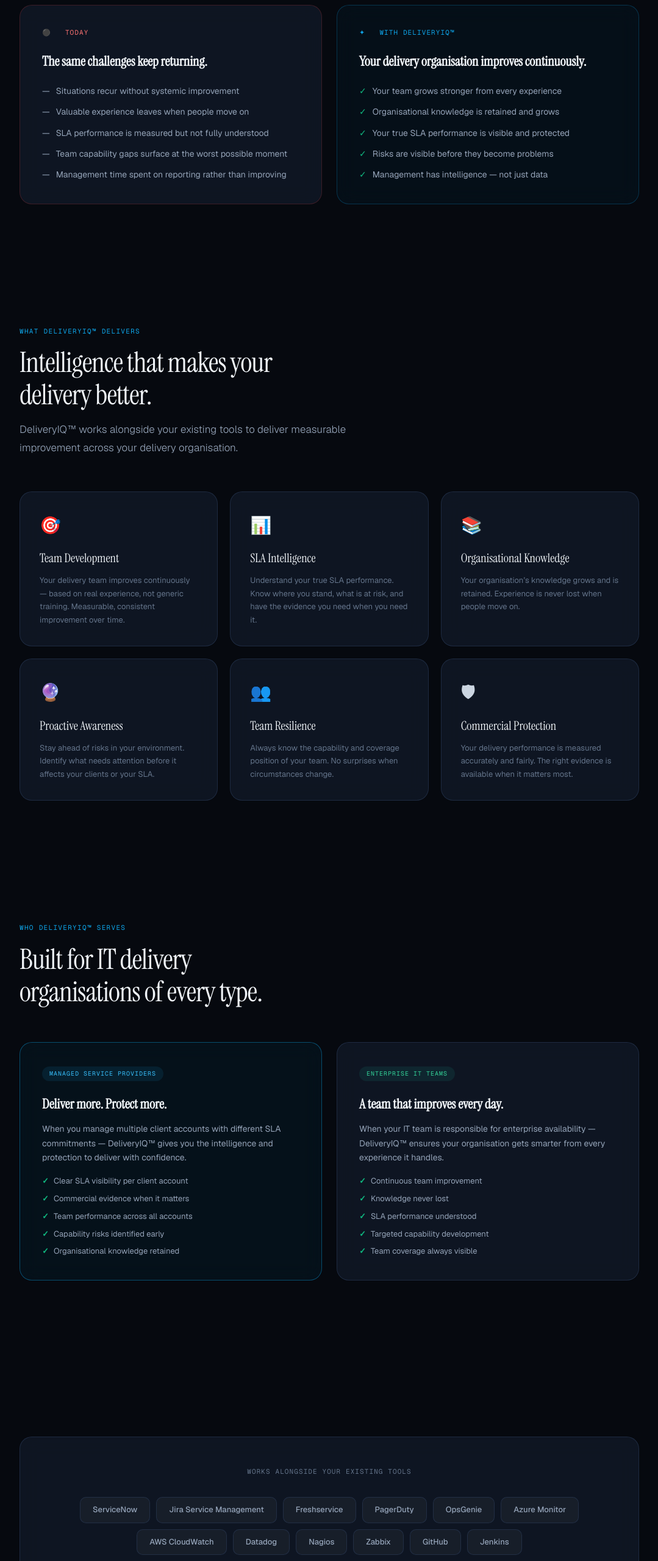
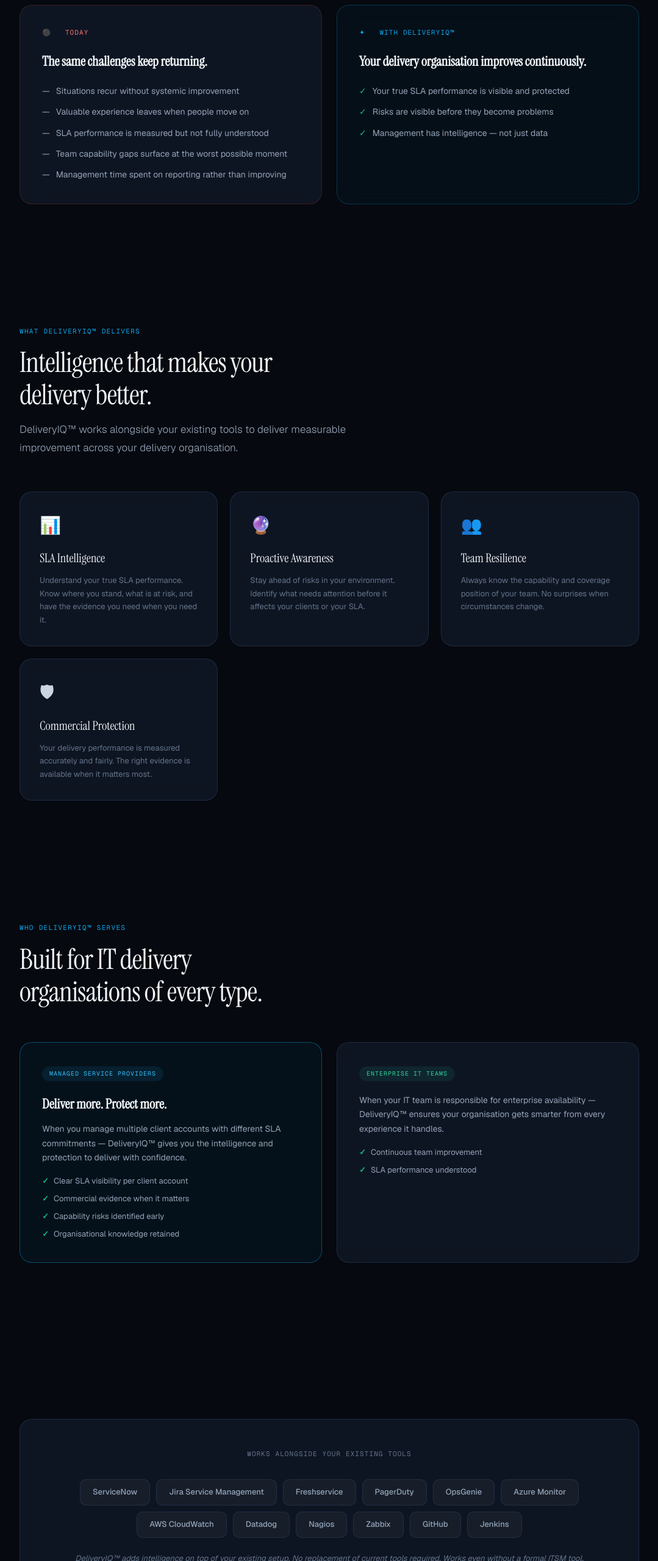
Before and after one commit to deliveryiq-tech/deliveryiq.tech, a plain HTML site: page index.html in a window 1280 px wide. Shown: the part 1260-3820 px from the top of the page at 61% size, without its empty margins (100-1179 px from the left). Drawn offline with nearby package versions, Linux system fonts and the light colour scheme.

Commit message:
Update index.html

```diff
--- a/index.html
+++ b/index.html
@@ -173,8 +173,6 @@ footer{border-top:1px solid var(--border);padding:48px 0;}
         <div class="pse s">&#10022; &nbsp; With DeliveryIQ&#8482;</div>
         <h3>Your delivery organisation improves continuously.</h3>
         <ul class="psl">
-          <li><span style="color:var(--emerald)">&#10003;</span>Your team grows stronger from every experience</li>
-          <li><span style="color:var(--emerald)">&#10003;</span>Organisational knowledge is retained and grows</li>
           <li><span style="color:var(--emerald)">&#10003;</span>Your true SLA performance is visible and protected</li>
           <li><span style="color:var(--emerald)">&#10003;</span>Risks are visible before they become problems</li>
           <li><span style="color:var(--emerald)">&#10003;</span>Management has intelligence &mdash; not just data</li>
@@ -190,9 +188,7 @@ footer{border-top:1px solid var(--border);padding:48px 0;}
     <h2 class="sh reveal">Intelligence that makes your<br>delivery better.</h2>
     <p class="ss reveal">DeliveryIQ&#8482; works alongside your existing tools to deliver measurable improvement across your delivery organisation.</p>
     <div class="vg">
-      <div class="vc reveal"><div class="vi">&#127919;</div><div class="vt">Team Development</div><div class="vd">Your delivery team improves continuously &mdash; based on real experience, not generic training. Measurable, consistent improvement over time.</div></div>
       <div class="vc reveal"><div class="vi">&#128202;</div><div class="vt">SLA Intelligence</div><div class="vd">Understand your true SLA performance. Know where you stand, what is at risk, and have the evidence you need when you need it.</div></div>
-      <div class="vc reveal"><div class="vi">&#128218;</div><div class="vt">Organisational Knowledge</div><div class="vd">Your organisation&#8217;s knowledge grows and is retained. Experience is never lost when people move on.</div></div>
       <div class="vc reveal"><div class="vi">&#128302;</div><div class="vt">Proactive Awareness</div><div class="vd">Stay ahead of risks in your environment. Identify what needs attention before it affects your clients or your SLA.</div></div>
       <div class="vc reveal"><div class="vi">&#128101;</div><div class="vt">Team Resilience</div><div class="vd">Always know the capability and coverage position of your team. No surprises when circumstances change.</div></div>
       <div class="vc reveal"><div class="vi">&#128737;</div><div class="vt">Commercial Protection</div><div class="vd">Your delivery performance is measured accurately and fairly. The right evidence is available when it matters most.</div></div>
@@ -212,21 +208,16 @@ footer{border-top:1px solid var(--border);padding:48px 0;}
         <ul class="wl">
           <li>Clear SLA visibility per client account</li>
           <li>Commercial evidence when it matters</li>
-          <li>Team performance across all accounts</li>
           <li>Capability risks identified early</li>
           <li>Organisational knowledge retained</li>
         </ul>
       </div>
       <div class="wc reveal">
         <div class="wtag we">Enterprise IT Teams</div>
-        <h3>A team that improves every day.</h3>
-        <p>When your IT team is responsible for enterprise availability &mdash; DeliveryIQ&#8482; ensures your organisation gets smarter from every experience it handles.</p>
+             <p>When your IT team is responsible for enterprise availability &mdash; DeliveryIQ&#8482; ensures your organisation gets smarter from every experience it handles.</p>
         <ul class="wl">
           <li>Continuous team improvement</li>
-          <li>Knowledge never lost</li>
           <li>SLA performance understood</li>
-          <li>Targeted capability development</li>
-          <li>Team coverage always visible</li>
         </ul>
       </div>
     </div>
@@ -265,13 +256,12 @@ footer{border-top:1px solid var(--border);padding:48px 0;}
           <span class="ftag">Global enterprise</span>
           <span class="ftag">Telecom &amp; BFSI</span>
           <span class="ftag">150+ team leadership</span>
-          <span class="ftag">Pune, India</span>
+
         </div>
       </div>
       <div class="fs reveal">
         <h3>&#8220;I spent 24 years building this manually. DeliveryIQ&#8482; does it automatically.&#8221;</h3>
-        <p>Over 24 years leading IT delivery across global enterprises in telecommunications, banking, and technology sectors &mdash; I saw the same challenge everywhere. Teams worked hard. Tools tracked the work. But the intelligence that should have come from that experience was never captured. Every organisation was starting from scratch.</p>
-        <p>I spent years designing and operating frameworks that changed this &mdash; developing teams systematically, capturing organisational knowledge, understanding true SLA performance, and building resilient delivery organisations. The results were consistently strong. But it required significant personal effort to sustain.</p>
+        <p>Over 24 years leading IT delivery across global enterprises in telecommunications, banking, and technology sectors &mdash; I saw the same challenge everywhere.  understanding true SLA performance, and building resilient delivery organisations. The results were consistently strong. But it required significant personal effort to sustain.</p>
         <p>In May 2026, I founded DeliveryIQ&#8482; to make that intelligence available to every IT delivery organisation &mdash; automatically, from every experience they handle.</p>
         <div class="fm">
           <div><div class="fmv">24yr</div><div class="fml">Delivery leadership</div></div>
```
